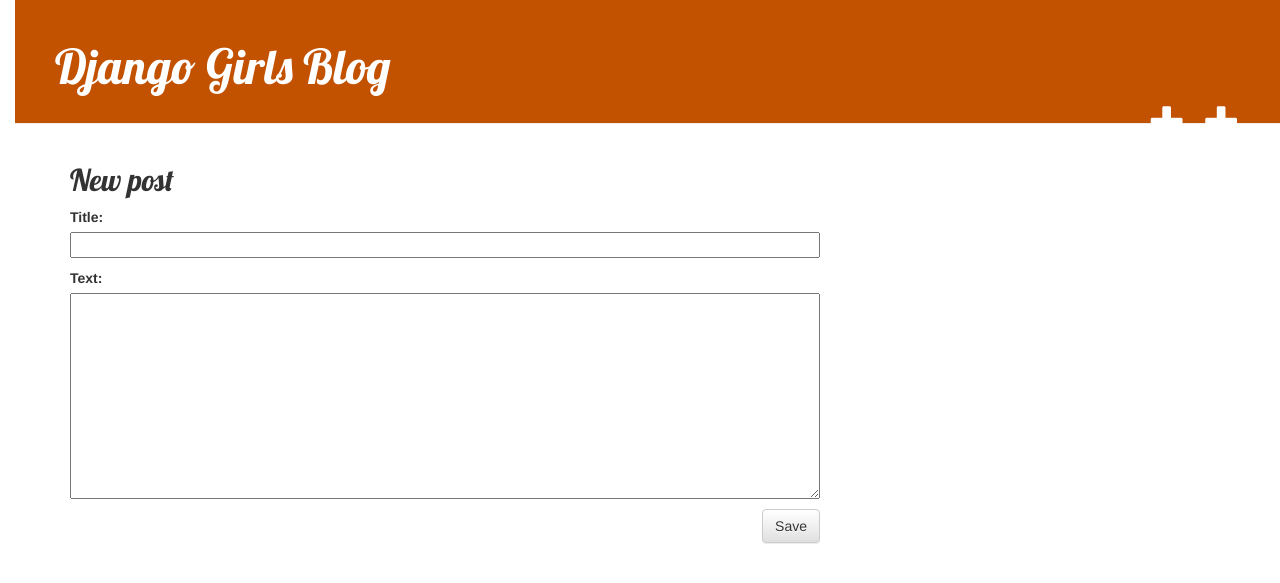
After one commit to kimouck/my-blog, a Django app: template blog/templates/blog/post_edit.html in a window 1280 px wide. The commit adds this page. Shown: the top 583 px of the page. Run offline with Django 3.2, Linux system fonts and the light colour scheme; the template is opened without the code that fills it: values that come from a table or form of the project are taken from there, others are empty; parts of the project's set-up code (start-up, migrations or seed data) failed here and were passed over; some libraries are stand-ins or nearby versions.

Commit message:
added views to create/editblog

```diff
--- /dev/null
+++ b/blog/forms.py
@@ -0,0 +1,9 @@
+from django import forms
+
+from .models import Post
+
+class PostForm(forms.ModelForm):
+
+    class Meta:
+        model = Post
+        fields = ('title', 'text',)
--- a/blog/templates/blog/base.html
+++ b/blog/templates/blog/base.html
@@ -10,6 +10,12 @@
     <body>
         <div class="page-header">
             <h1><a href="/">Django Girls Blog</a></h1>
+            <a href="{% url 'post_new' %}" class="top-menu"><span class="glyphicon glyphicon-plus"></span></a>
+            <a href="{% url 'post_new' %}" class="top-menu">
+                <span class="glyphicon glyphicon-plus"></span></a>
+                {% if user.is_authenticated %}
+                <a href="{% url 'post_new' %}" class="top-menu"><span class="glyphicon glyphicon-plus"></span></a>
+                {% endif %}
         </div>
         <div class="content container">
             <div class="row">
--- a/blog/templates/blog/post_detail.html
+++ b/blog/templates/blog/post_detail.html
@@ -7,6 +7,9 @@
                 {{ post.published_date }}
             </div>
         {% endif %}
+        {% if user.is_authenticated %}
+        <a class="btn btn-default" href="{% url 'post_edit' pk=post.pk %}"><span class="glyphicon glyphicon-pencil"></span></a>
+		{% endif %}
         <h2>{{ post.title }}</h2>
         <p>{{ post.text|linebreaksbr }}</p>
     </div>
--- /dev/null
+++ b/blog/templates/blog/post_edit.html
@@ -0,0 +1,9 @@
+{% extends 'blog/base.html' %}
+
+{% block content %}
+    <h2>New post</h2>
+    <form method="POST" class="post-form">{% csrf_token %}
+        {{ form.as_p }}
+        <button type="submit" class="save btn btn-default">Save</button>
+    </form>
+{% endblock %}
--- a/blog/urls.py
+++ b/blog/urls.py
@@ -1,6 +1,8 @@
 from django.urls import path
 from . import views
+
 urlpatterns = [
     path('', views.post_list, name='post_list'),
     path('post/<int:pk>/', views.post_detail, name='post_detail'),
+    path('post/new/', views.post_new, name='post_new'),
 ]
--- a/manage.py
+++ b/manage.py
@@ -13,8 +13,8 @@
             "Couldn't import Django. Are you sure it's installed and "
             "available on your PYTHONPATH environment variable? Did you "
             "forget to activate a virtual environment?"
-        )
-        from exc execute_from_command_line(sys.argv)
+            )from exc
+        execute_from_command_line(sys.argv)
 
 
 if __name__ == '__main__':
```
Also changed, not shown: blog/views.py (+31 -1 lines).
